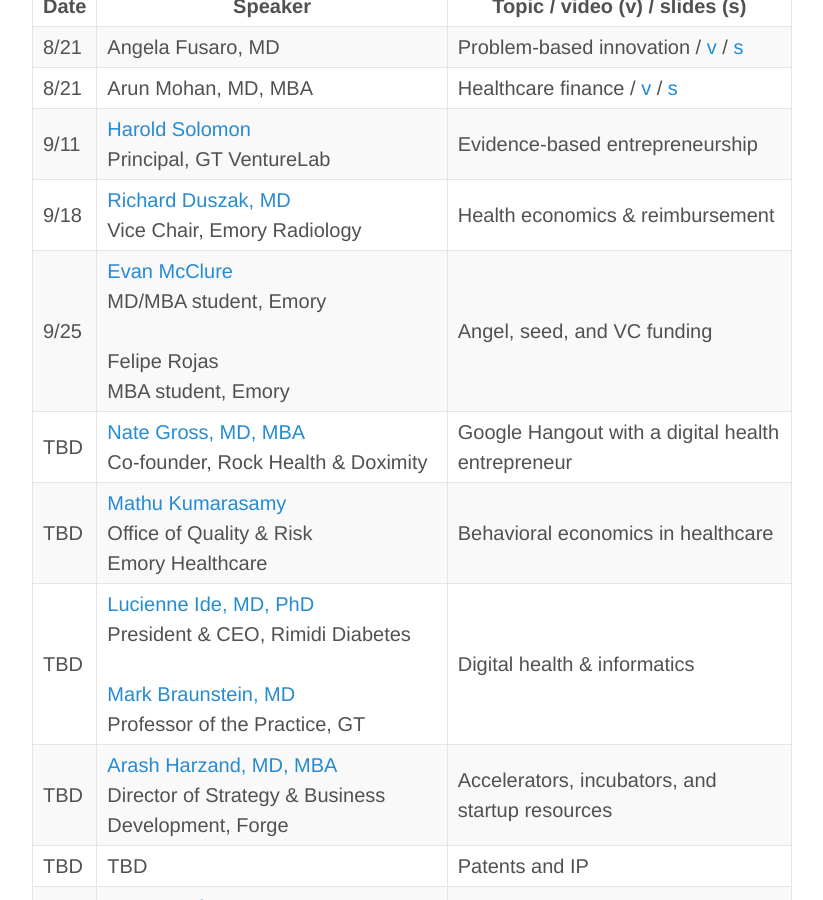
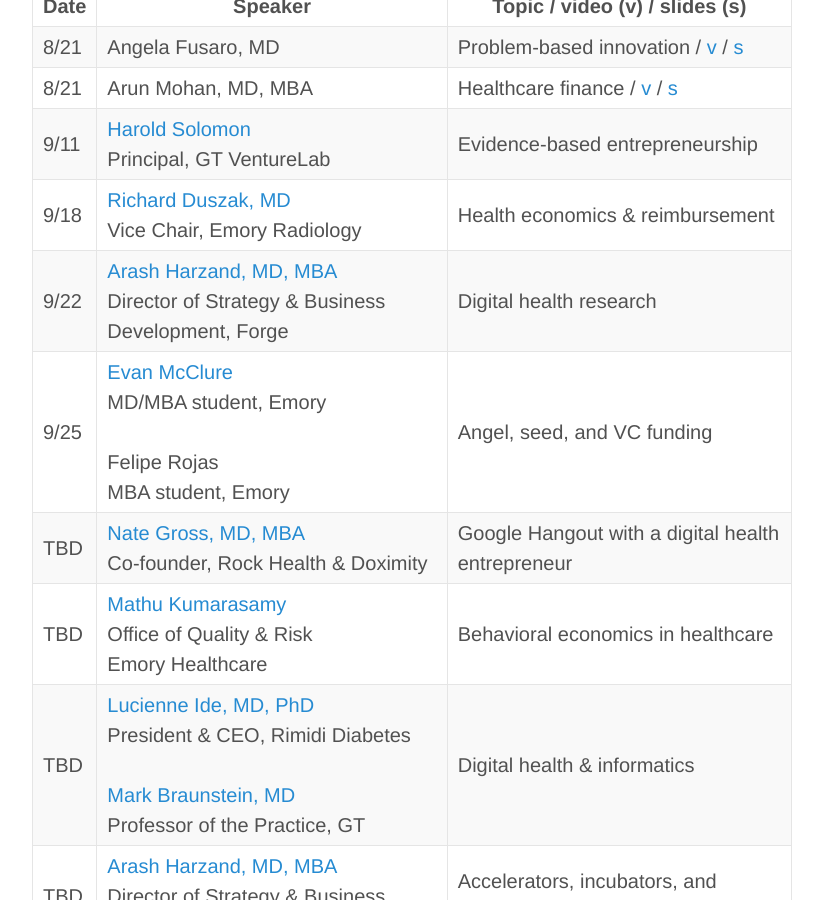
Before and after one commit to erikr/erikr.github.io, a Jekyll site: the page built from iemed.md, in a window 1280 px wide and 900 px high, scrolled down 1771 px. Shown: the whole window, without its empty margins (228-1051 px from the left). Built offline with Jekyll 4.4.1, drawn with Linux system fonts in a browser that asks for light colours; nearby versions of some CDN libraries.

Commit message:
added Arash

```diff
--- a/iemed.md
+++ b/iemed.md
@@ -62,6 +62,7 @@ Default sessions are in SOM 253A from 1-3 pm. Videos will be recorded and upload
 8/21 | Arun Mohan, MD, MBA | Healthcare finance / [v](https://www.youtube.com/watch?v=6MQ7H7gMEoc) / [s]()
 9/11 | [Harold Solomon](https://twitter.com/harold_solomon)<br>Principal, GT VentureLab | Evidence-based entrepreneurship
 9/18 |  [Richard Duszak, MD](https://twitter.com/RichDuszak)<br>Vice Chair, Emory Radiology | Health economics & reimbursement
+9/22 | [Arash Harzand, MD, MBA](https://twitter.com/arashharzand)<br>Director of Strategy & Business Development, Forge | Digital health research
 9/25 | [Evan McClure](https://twitter.com/evan_mcclure)<br>MD/MBA student, Emory<br><br>Felipe Rojas<br>MBA student, Emory | Angel, seed, and VC funding
 TBD | [Nate Gross, MD, MBA](https://twitter.com/ng)<br>Co-founder, Rock Health & Doximity | Google Hangout with a digital health entrepreneur
 TBD | [Mathu Kumarasamy](https://twitter.com/MathuKumarasamy)<br>Office of Quality & Risk<br>Emory Healthcare | Behavioral economics in healthcare
```
